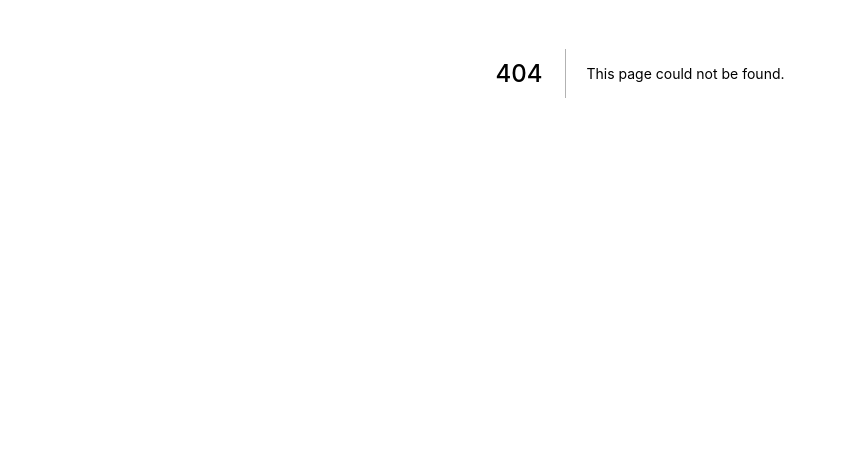
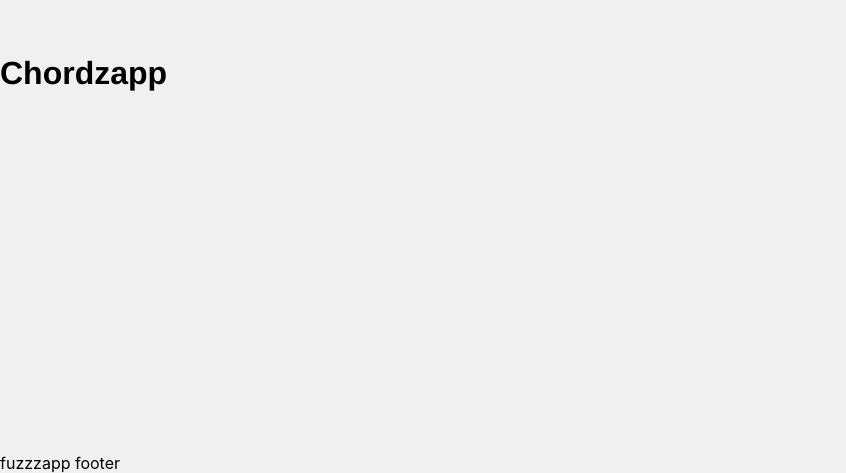
Before and after one commit to BartYan/FUZZZAPP, a Next.js app: page /chordzapp in a window 1280 px wide. Before the commit this address had no page. Shown: the part 327-800 px from the top of the page, without its empty margins (0-846 px from the left). Built offline with nearby package versions, Linux system fonts and the light colour scheme; a web font is replaced by a local one.

Commit message:
chordzapp routing and first ideas

```diff
--- a/components/nav/explorer.js
+++ b/components/nav/explorer.js
@@ -63,7 +63,7 @@
                             </li>
                         </a>
                     </Link>
-                    <Link href={`/`}>
+                    <Link href={`/chordzapp`}>
                         <a>
                             <li className={styles.explorer__red}>
                                 <div className={styles.menu_item_header}>
--- a/components/nav/nav.js
+++ b/components/nav/nav.js
@@ -11,7 +11,7 @@
                 </a>
             </Link>
             <div className={styles.nav__appBox}>
-                <Link href={`/`}>
+                <Link href={`/chordzapp`}>
                     <a>
                         <p className={styles.nav__chordzapp}>CHORDZAPP</p>
                     </a>
--- a/pages/_app.js
+++ b/pages/_app.js
@@ -1,7 +1,21 @@
 import '../styles/globals.scss'
+import styles from '../styles/Home.module.scss';
 
 function MyApp({ Component, pageProps }) {
-  return <Component {...pageProps} />
+  return (
+  <>
+    <Component {...pageProps} />
+    <footer className={styles.footer}>
+          <a
+            href="https://vercel.com?utm_source=create-next-app&utm_medium=default-template&utm_campaign=create-next-app"
+            target="_blank"
+            rel="noopener noreferrer"
+          >
+            fuzzzapp footer
+          </a>
+    </footer>
+  </>
+  )
 }
 
 export default MyApp
--- /dev/null
+++ b/pages/chordzapp.js
@@ -0,0 +1,21 @@
+import Head from 'next/head';
+import Link from 'next/link';
+import styles from '../styles/Home.module.scss';
+
+export default function Chordzapp() {
+  return (
+    <>
+      <Head>
+        <title>Chordzapp - chords learning tool</title>
+        <meta name="description" content="Chordzapp - chords learning tool! Application for musicians and guitar players" />
+        <link rel="icon" href="/favicon.ico" />
+      </Head>
+
+      <main className={styles.main}>
+        <div>
+            <h1>Chordzapp</h1>
+        </div>
+      </main>
+    </>
+  )
+}
--- a/styles/layout/_footer.scss
+++ b/styles/layout/_footer.scss
@@ -0,0 +1,7 @@
+.footer {
+    position: absolute;
+    bottom: 0;
+    left: 0;
+    height: fit-content;
+    width: 100%;
+}
```
Also changed, not shown: components/API_test.js (added, +18 -0 lines), pages/index.js (+0 -10 lines).
